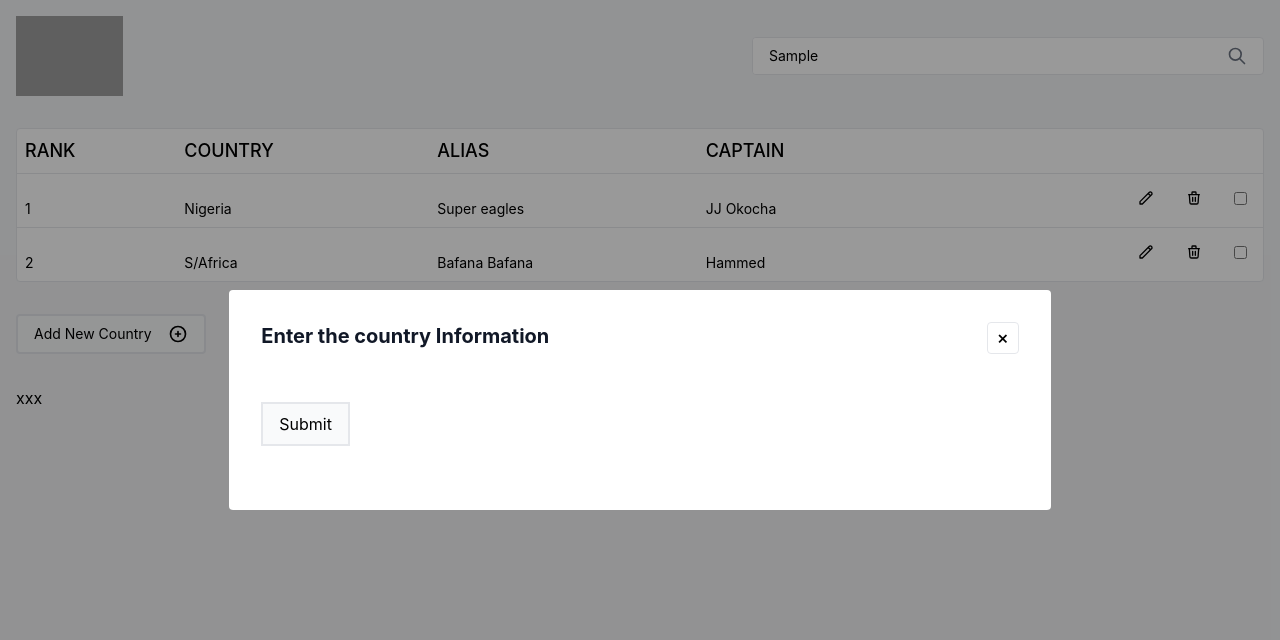
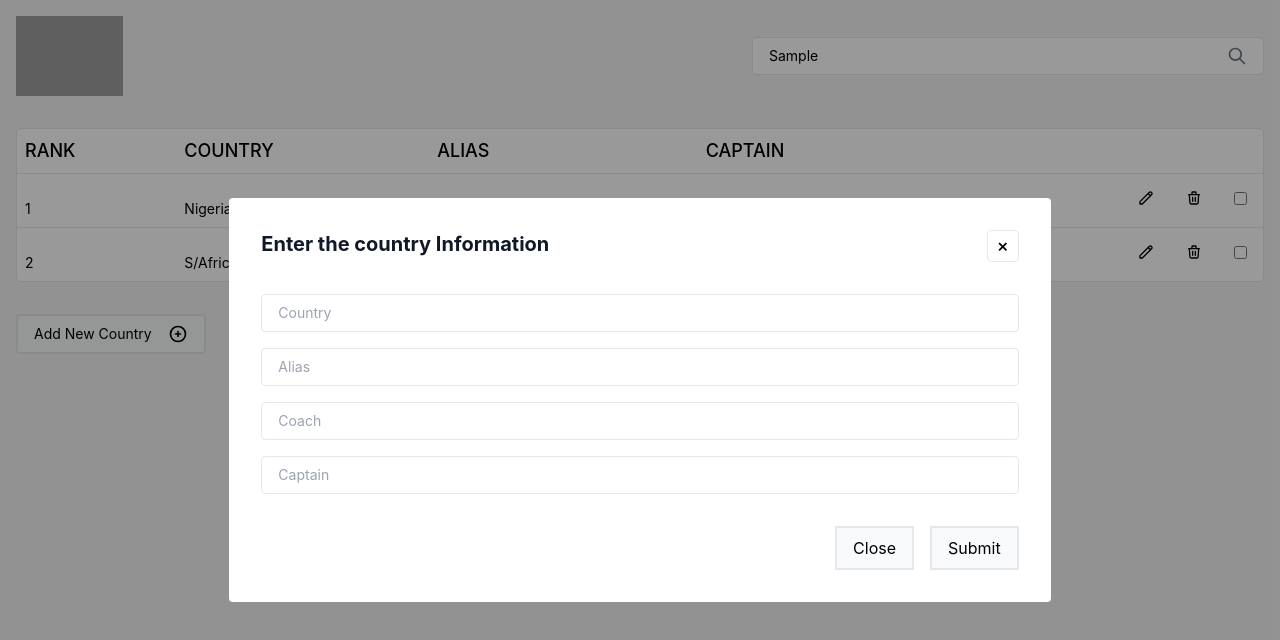
Before and after one commit to OgbeniHMMD/afcon-teams, a React (Create React App) app: page / in a window 1280 px wide. Both pictures are taken after typing "Sample" into the empty fields and a click on the button "Add New Country". Shown: the top 640 px of the page. Built offline with nearby package versions, Linux system fonts and the light colour scheme; grey boxes are pictures that could not be loaded.

Commit message:
Added Country Creation Functionality

```diff
--- a/src/components/CountriesTable.jsx
+++ b/src/components/CountriesTable.jsx
@@ -55,6 +55,7 @@ export default function CountriesTable() {
         <div className="table-row-group">
           {countries.map((country, i) => (
             <CountryTable
+              key={i}
               index={i}
               data={country}
               editCountry={editCountry}
--- a/src/components/CountryFormModal.jsx
+++ b/src/components/CountryFormModal.jsx
@@ -1,4 +1,5 @@
 import { useState } from "react";
+import { useForm } from "react-hook-form";
 
 export default function CountryFormModal({
   data,
@@ -6,6 +7,9 @@ export default function CountryFormModal({
   setModalStatus,
   appendCountry,
 }) {
+  const { register, handleSubmit } = useForm();
+  const [result, setResult] = useState("");
+
   const dummyCountry = {
     rank: 3,
     name: "Nigeria",
@@ -14,9 +18,14 @@ export default function CountryFormModal({
     captain: "JJ Okocha",
   };
 
+  const addCountry = (data) => {
+    appendCountry(data);
+    setModalStatus(false);
+  };
+
   return (
     <>
-      <span onClick={() => setModalStatus(!modalStatus)}>xxx</span>
+      <span onClick={() => setModalStatus(!modalStatus)} />
       {modalStatus && (
         <div
           className="flex min-h-screen inset-0 z-50 fixed overflow-y-scroll items-end justify-center md:items-center"
@@ -31,7 +40,10 @@ export default function CountryFormModal({
           ></div>
 
           <div className="rounded-lg max-h-screen text-left w-full p-4 transform transition-all inline-block align-bottom overflow-y-auto sm:my-8 sm:align-middle md:w-5/6 lg:w-3/4 xl:w-2/3">
-            <section className="bg-white rounded p-8">
+            <form
+              className="bg-white rounded p-8"
+              onSubmit={handleSubmit((data) => addCountry(data))}
+            >
               <nav className="flex text-right pb-4 justify-between item">
                 <header className="font-bold text-center text-xl text-gray-900">
                   Enter the country Information
@@ -45,25 +57,43 @@ export default function CountryFormModal({
                   &times;
                 </button>
               </nav>
-              <section className="flex-wrap md:flex">
-                <div className="py-8">
-                  <button
-                    className="bg-gray-50 border-2 py-2 px-4"
-                    onClick={() => {
-                      appendCountry(dummyCountry);
-                    }}
-                  >
-                    Submit
-                  </button>
-                </div>
+
+              <div className="flex flex-col space-y-4 py-4">
+                <input
+                  {...register("name")}
+                  placeholder="Country"
+                  className="border rounded text-sm py-2 px-4"
+                />
+                <input
+                  {...register("alias")}
+                  placeholder="Alias"
+                  className="border rounded text-sm py-2 px-4"
+                />
+                <input
+                  {...register("coach")}
+                  placeholder="Coach"
+                  className="border rounded text-sm py-2 px-4"
+                />
+                <input
+                  {...register("captain")}
+                  placeholder="Captain"
+                  className="border rounded text-sm py-2 px-4"
+                />
+              </div>
+
+              <section className="flex space-x-4 pt-4 justify-end item-center">
+                <nav
+                  className="bg-gray-50 border-2 py-2 px-4"
+                  onClick={() => setModalStatus(false)}
+                >
+                  Close
+                </nav>
+
+                <button type="submit" className="bg-gray-50 border-2 py-2 px-4">
+                  Submit
+                </button>
               </section>
-              <nav
-                className="border border-primary rounded font-medium text-dark text-center text-sm p-2 md:hidden hover:bg-primary-lightest"
-                onClick={() => setModalStatus(false)}
-              >
-                Close
-              </nav>
-            </section>
+            </form>
           </div>
         </div>
       )}
```
